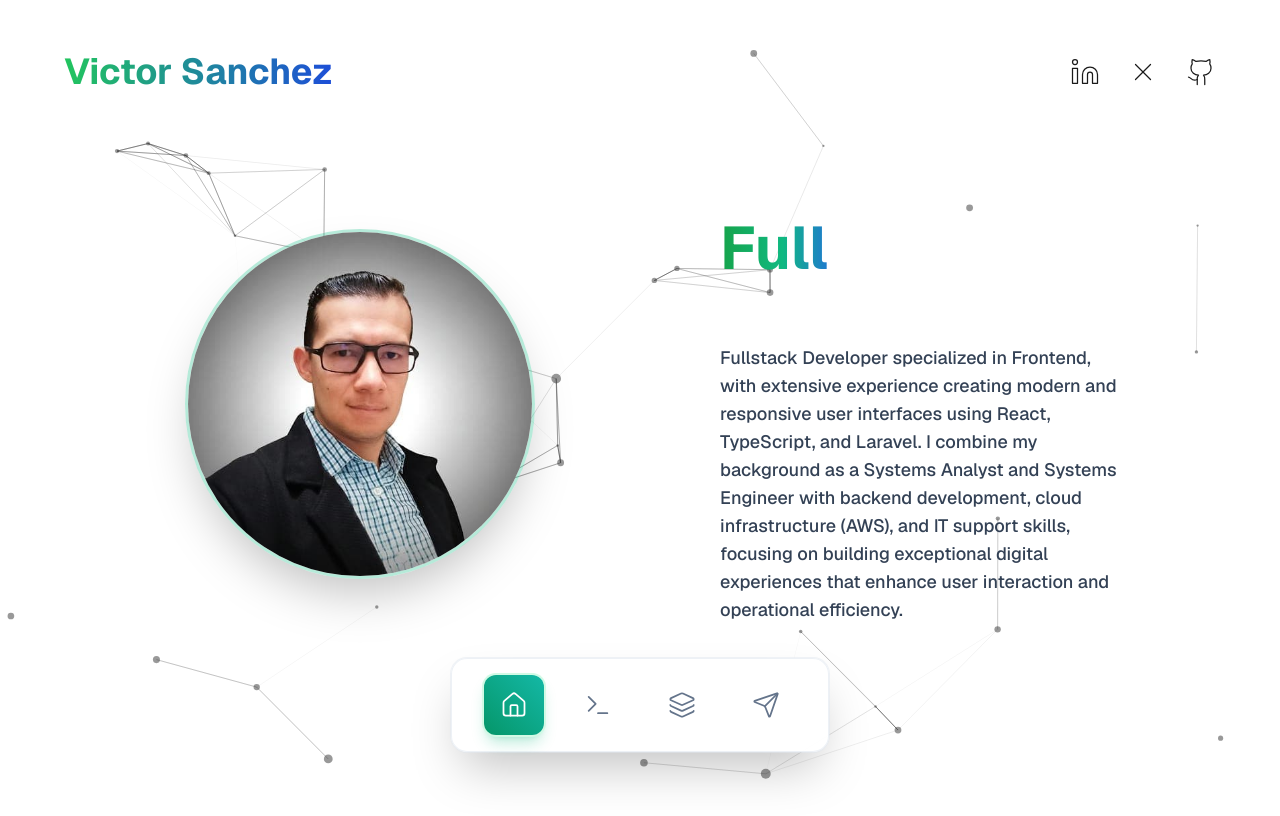
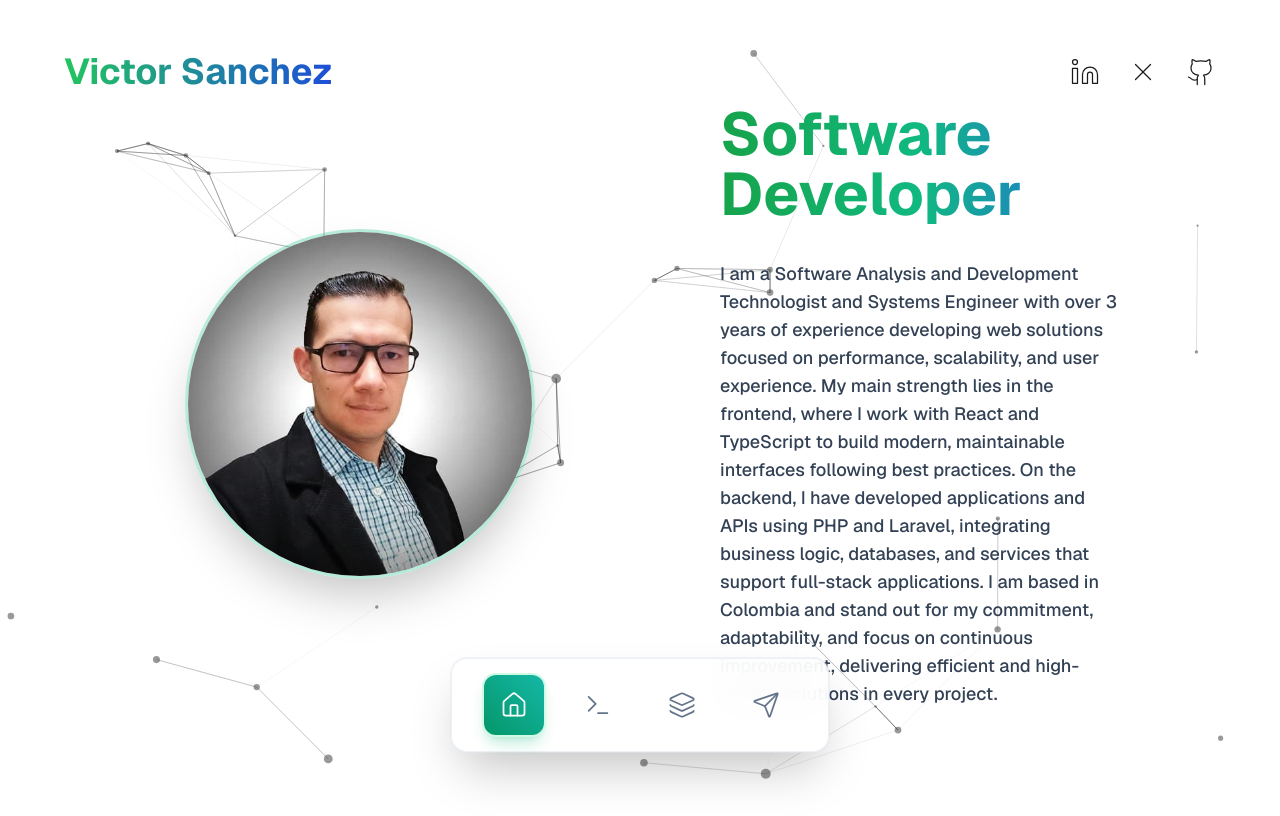
Before and after one commit to VictorDev1986/Victor_portafolio, a Next.js app: page / in a window 1280 px wide. Built offline with nearby package versions, Linux system fonts and the light colour scheme.

Commit message:
Actualizacion de  contenido

```diff
--- a/components/introduction.tsx
+++ b/components/introduction.tsx
@@ -25,9 +25,6 @@ const Introduction = () => {
                                 'Software Developer',
                                 1000,
                                 'Fullstack Developer',
-                                1000,
-                                'Frontend Specialist',
-                                1000,
                             ]}
                             wrapper="span"
                             speed={50}
@@ -36,10 +33,9 @@ const Introduction = () => {
                         />
                     </div>
                     <p className="text-slate-700 mx-auto mt-0 text-lg sm:text-lg md:text-base lg:text-lg md:mx-0 md:mb-6 leading-relaxed font-medium">
-                        Fullstack Developer specialized in Frontend, with extensive experience creating modern and responsive
-                        user interfaces using React, TypeScript, and Laravel. I combine my background as a Systems Analyst
-                        and Systems Engineer with backend development, cloud infrastructure (AWS), and IT support skills,
-                        focusing on building exceptional digital experiences that enhance user interaction and operational efficiency.
+                       I am a Software Analysis and Development Technologist and Systems Engineer with over 3 years of experience developing web solutions focused on performance, scalability, and user experience. My main strength lies in the frontend, where I work with React and TypeScript to build modern, maintainable interfaces following best practices.
+
+On the backend, I have developed applications and APIs using PHP and Laravel, integrating business logic, databases, and services that support full-stack applications. I am based in Colombia and stand out for my commitment, adaptability, and focus on continuous improvement, delivering efficient and high-quality solutions in every project.
                     </p>
                 </div>
             </div>
```
